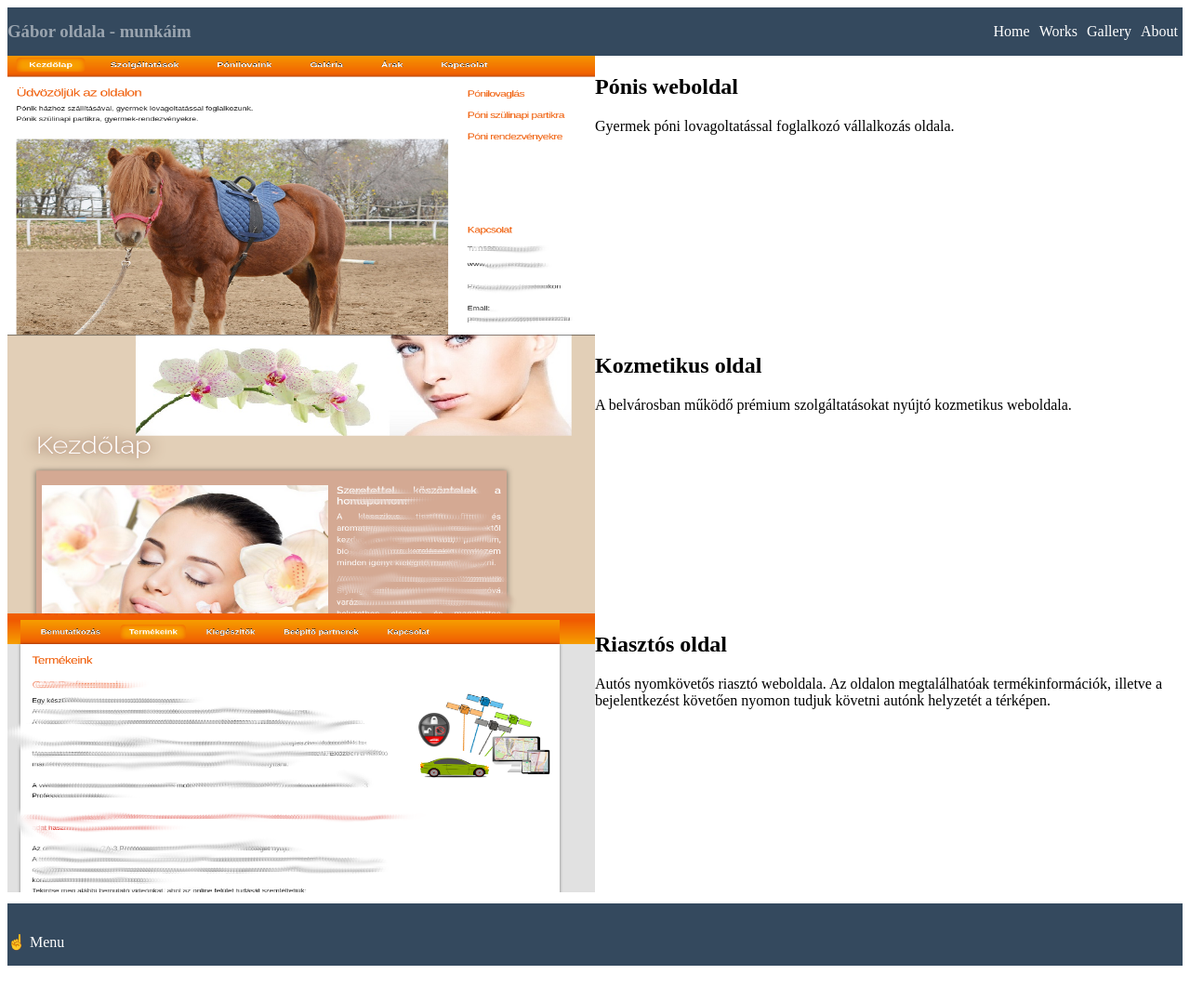
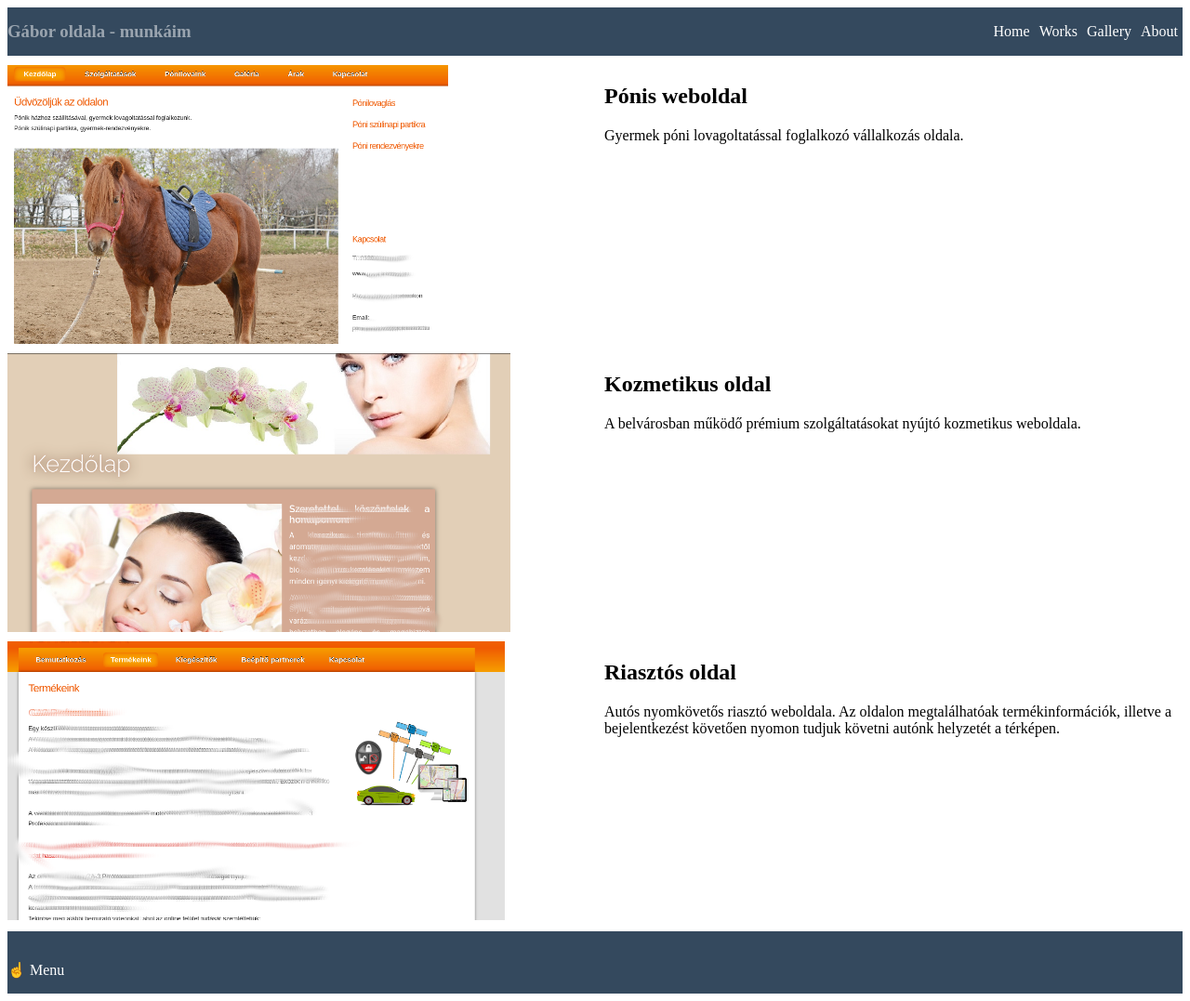
Before and after one commit to Ngab0r/project-html-001-about-site, a plain HTML site: page works.html in a window 1280 px wide. Shown: the whole page at 93% size. Before the commit the page ends 1047 px from the top, so only its background shows below. Drawn offline with Linux system fonts and the light colour scheme.

Commit message:
design igazítások

```diff
--- a/assets/css/main.css
+++ b/assets/css/main.css
@@ -65,7 +65,12 @@ body {
       .column2{
         width: 50%;
       }
+      .column-content {
+        margin: 10px;
+      }
     }
+
+
 
     .row:after {
       content: "";
@@ -78,6 +83,10 @@ body {
       margin: 5px;
       max-height: 95%;
 
+    }
+
+    img {
+      max-width: 100%;
     }
 
     fieldset {
@@ -101,3 +110,7 @@ body {
       color: rgba(255, 255, 255, 1);
       text-decoration: none;
     }
+
+    .section {
+      margin: 10px 0px 10px 0px;
+    }
--- a/works.html
+++ b/works.html
@@ -22,13 +22,13 @@
     </header>
 
     <main>
-        <section>
+        <section class="section">
             <div class="row">
                 <div class="column2">
-                    <img width="100%" height="100%" src="/images/ponihazhoz.png" alt="">
+                    <img width="auto" height="100%" src="/images/ponihazhoz.png" alt="">
                 </div>
                 <div class="column2">
-                    <article>
+                    <article class="column-content">
                         <header>
                             <h2>Pónis weboldal</h2>
                         </header>
@@ -39,13 +39,13 @@
                 </div>
             </div>
         </section>
-        <section>
+        <section class="section">
             <div class="row">
                 <div class="column2">
-                    <img width="100%" height="100%" src="/images/kozmetika.png" alt="">
+                    <img width="auto" height="100%" src="/images/kozmetika.png" alt="">
                 </div>
                 <div class="column2">
-                    <article>
+                    <article class="column-content">
                         <header>
                             <h2>Kozmetikus oldal</h2>
                         </header>
@@ -56,13 +56,13 @@
                 </div>
             </div>
         </section>
-        <section>
+        <section class="section">
             <div class="row">
                 <div class="column2">
-                    <img width="100%" height="100%" src="/images/riaszto.png" alt="">
+                    <img width="auto" height="100%" src="/images/riaszto.png" alt="">
                 </div>
                 <div class="column2">
-                    <article>
+                    <article class="column-content">
                         <header>
                             <h2>Riasztós oldal</h2>
                         </header>
```
Also changed, not shown: about.html (+1 -1 lines), index.html (+2 -2 lines).
